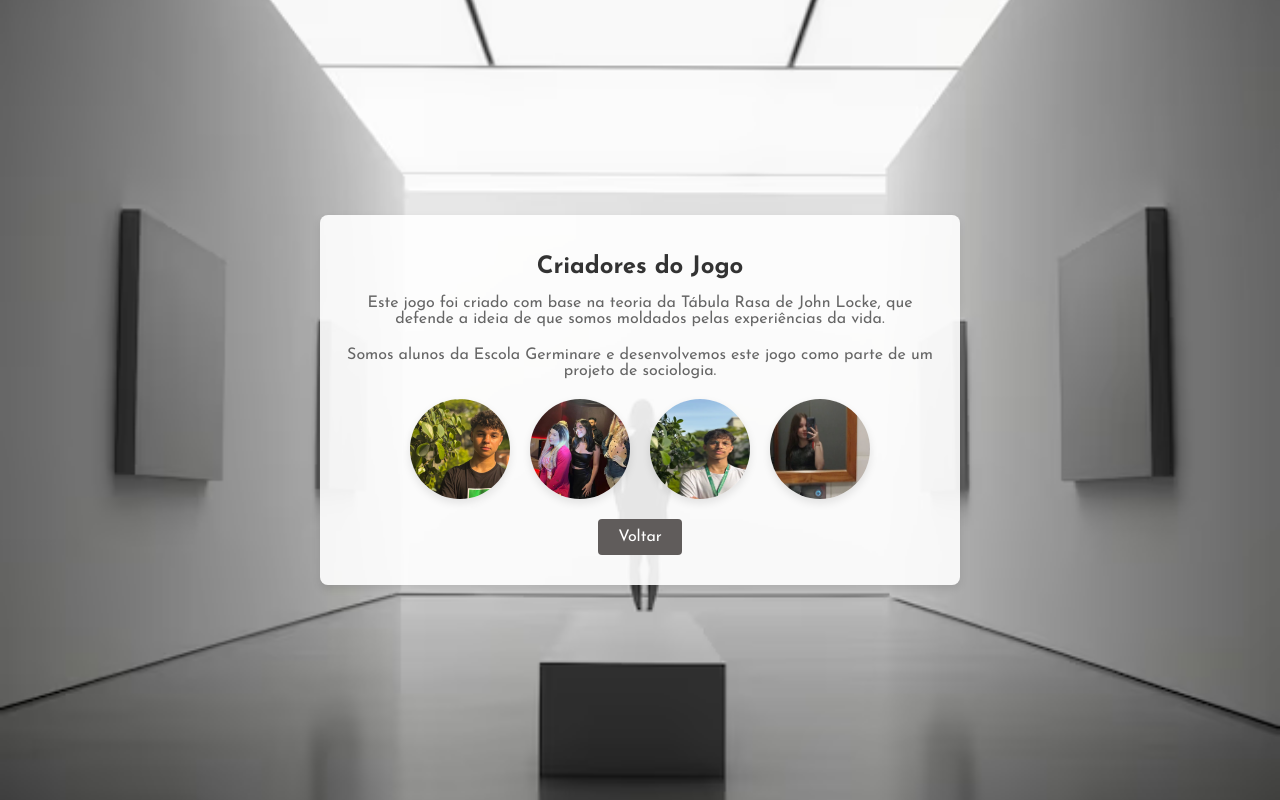
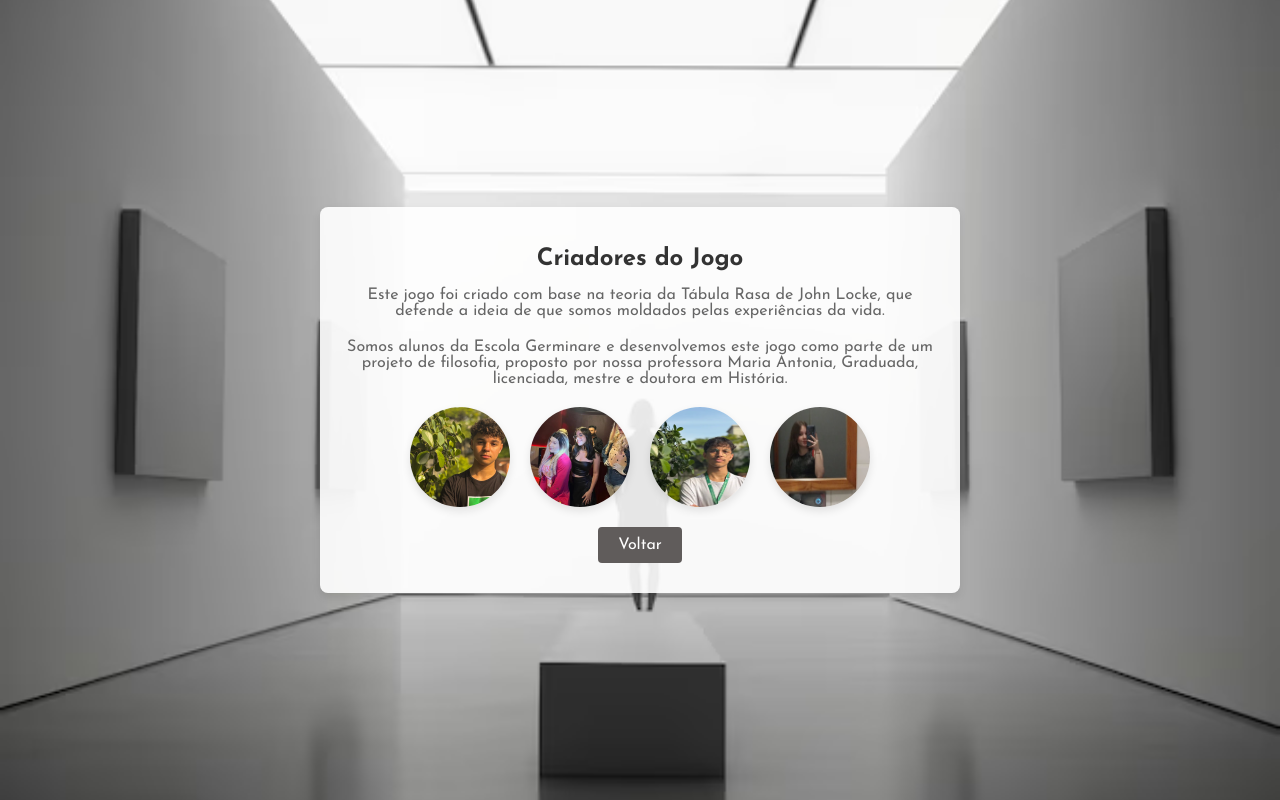
Before and after one commit to Kandhokio/locke_germinare, a plain HTML site: page criadores.html in a window 1280 px wide. Drawn offline with Linux system fonts and the light colour scheme.

Commit message:
Add files via upload

```diff
--- a/criadores.html
+++ b/criadores.html
@@ -16,7 +16,7 @@
     <div id="creators">
         <h2>Criadores do Jogo</h2>
         <p>Este jogo foi criado com base na teoria da Tábula Rasa de John Locke, que defende a ideia de que somos moldados pelas experiências da vida.</p>
-        <p>Somos alunos da Escola Germinare e desenvolvemos este jogo como parte de um projeto de sociologia.</p>
+        <p>Somos alunos da Escola Germinare e desenvolvemos este jogo como parte de um projeto de filosofia, proposto por nossa professora Maria Antonia, Graduada, licenciada, mestre e doutora em História.</p>
 
         <div class="creator-photos">
             <img src="caiolocke.png" alt="Caio" class="creator-photo">
```
